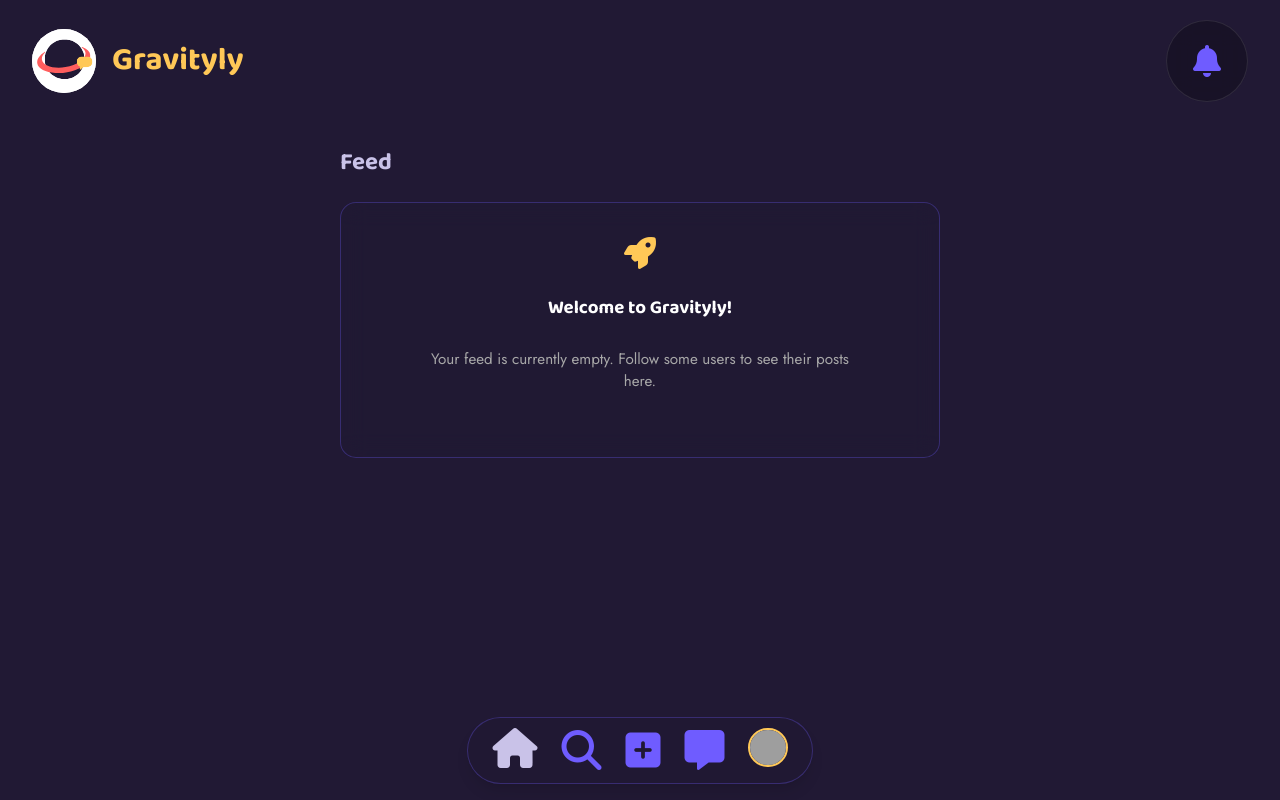
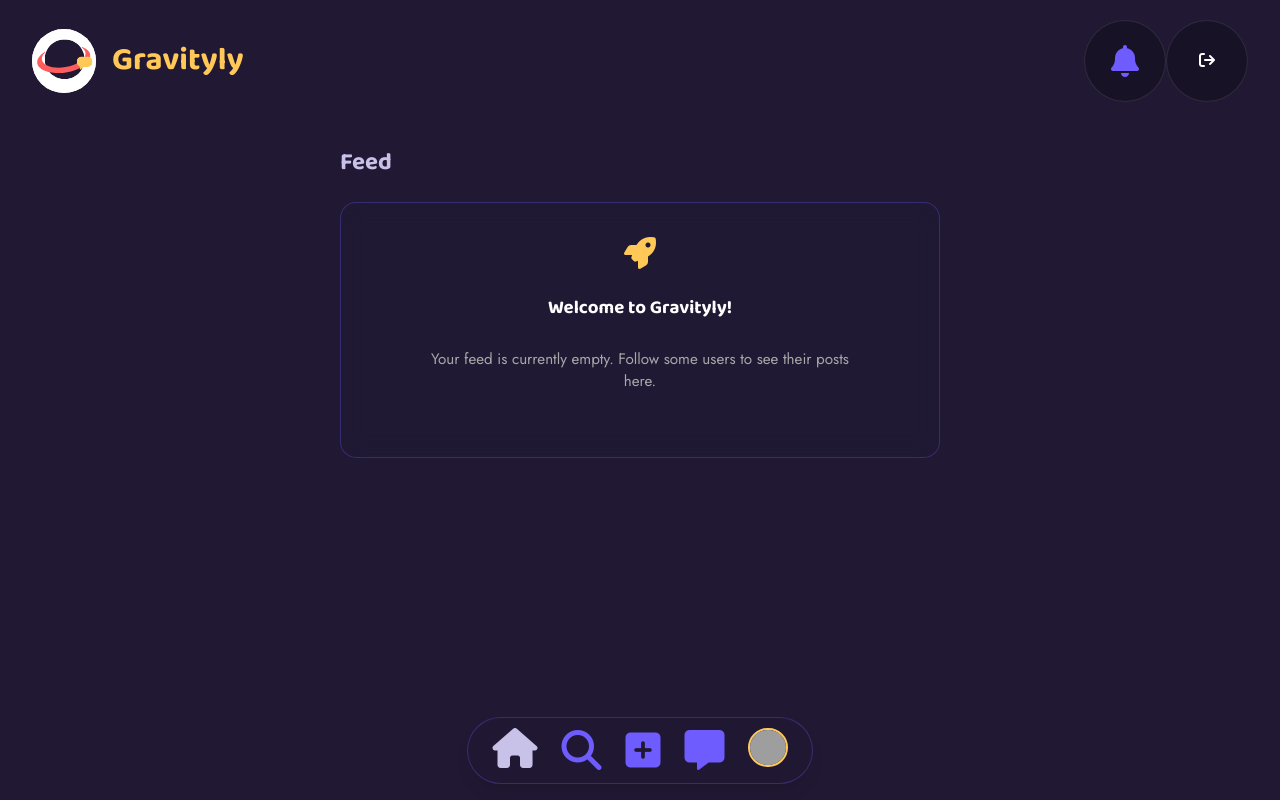
Before and after one commit to MateusPilonetto/gravityX, a Vue app in the folder gravityly-frontend/: page / in a window 1280 px wide. Built offline with nearby package versions, Linux system fonts and the light colour scheme; no server answers; sample sign-in values are in the browser's storage; grey boxes are pictures that could not be loaded.

Commit message:
fix: broken logout

```diff
--- a/gravityly-frontend/src/App.vue
+++ b/gravityly-frontend/src/App.vue
@@ -2,6 +2,8 @@
 import { computed } from 'vue';
 import { useRoute } from 'vue-router';
 import { userStore } from './store';
+import { useRouter } from 'vue-router';
+
 
 const route = useRoute();
 const isAuthPage = computed(() => ['/login', '/register'].includes(route.path));
@@ -21,6 +23,14 @@ const navAvatarUrl = computed(() => {
   const name = user.value?.name ? encodeURIComponent(user.value.name) : 'U';
   return `https://ui-avatars.com/api/?name=${name}&background=6F5CFF&color=fff&size=50&bold=true`;
 });
+
+const router = useRouter();
+
+const handleLogout = () => {
+  localStorage.removeItem('auth_token');
+
+  router.push('/login');
+};
 </script>
 
 <template>
@@ -29,9 +39,17 @@ const navAvatarUrl = computed(() => {
         <img alt="Gravityly logo" class="logo" src="./assets/gravityly-logo-light.svg" width="125" height="125" />
         <h1 class="logo-title">Gravityly</h1>
       </div>
-      <div class="notifications-area glass-effect">
+      <section class="top-area">
+        <div class="buttons glass-effect">
         <i class="fa-solid fa-bell fa-2xl notification-icon"></i>
       </div>
+      <div class="glass-effect buttons">
+        <a href="#" @click.prevent="handleLogout" class="sua-classe-de-css-aqui">
+          <i class="fa-solid fa-arrow-right-from-bracket"></i>
+        </a>
+      </div>
+      </section>
+
     </header>
 
 
@@ -77,6 +95,10 @@ header {
   box-sizing: border-box;
 }
 
+.top-area {
+  display: flex;
+}
+
 .logo {
   display: block;
   border-radius: 2rem;
@@ -94,7 +116,7 @@ header {
   color: #FFC857;
 }
 
-.notifications-area {
+.buttons {
   display: flex;
   justify-content: center;
   align-items: center;
@@ -159,7 +181,6 @@ header {
   transition: all 0.3s ease;
 }
 
-
 .nav-icon.active,
 .nav-icon:hover {
   color: #C9C2E8;
```
